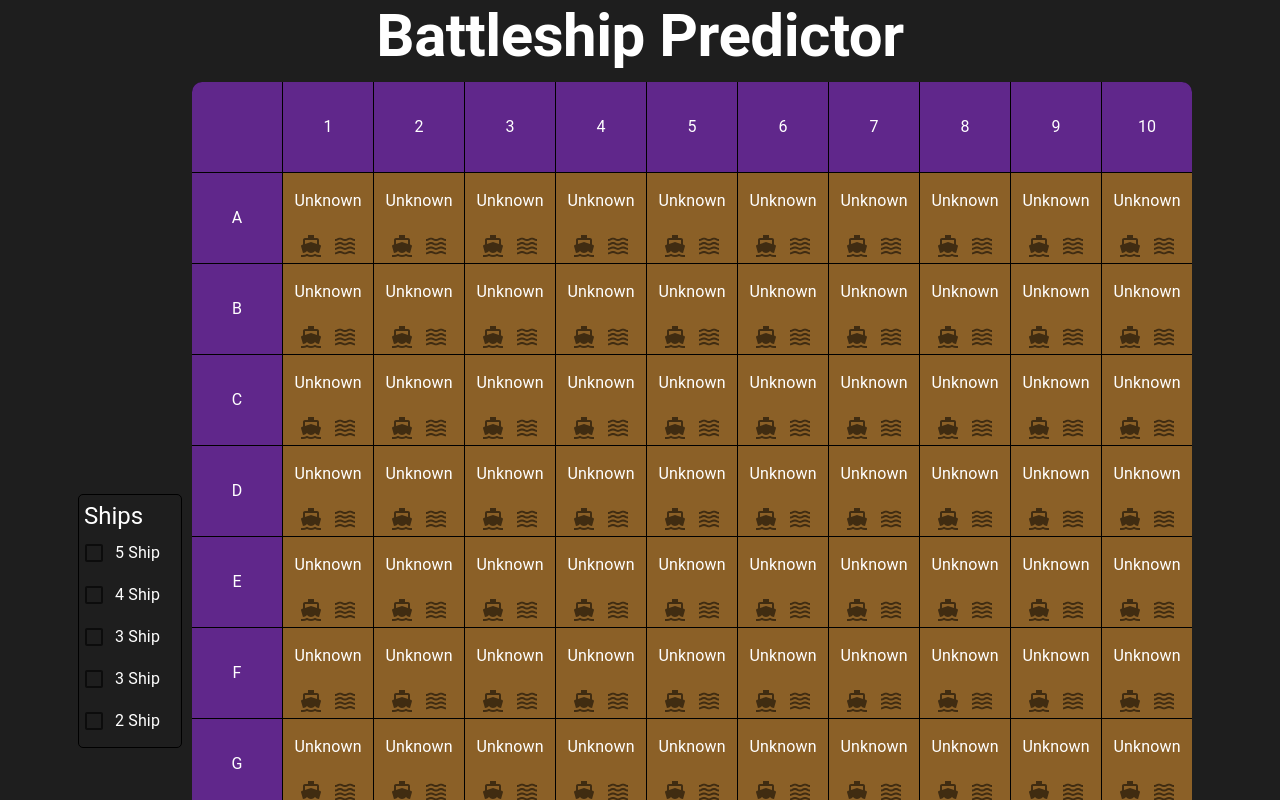
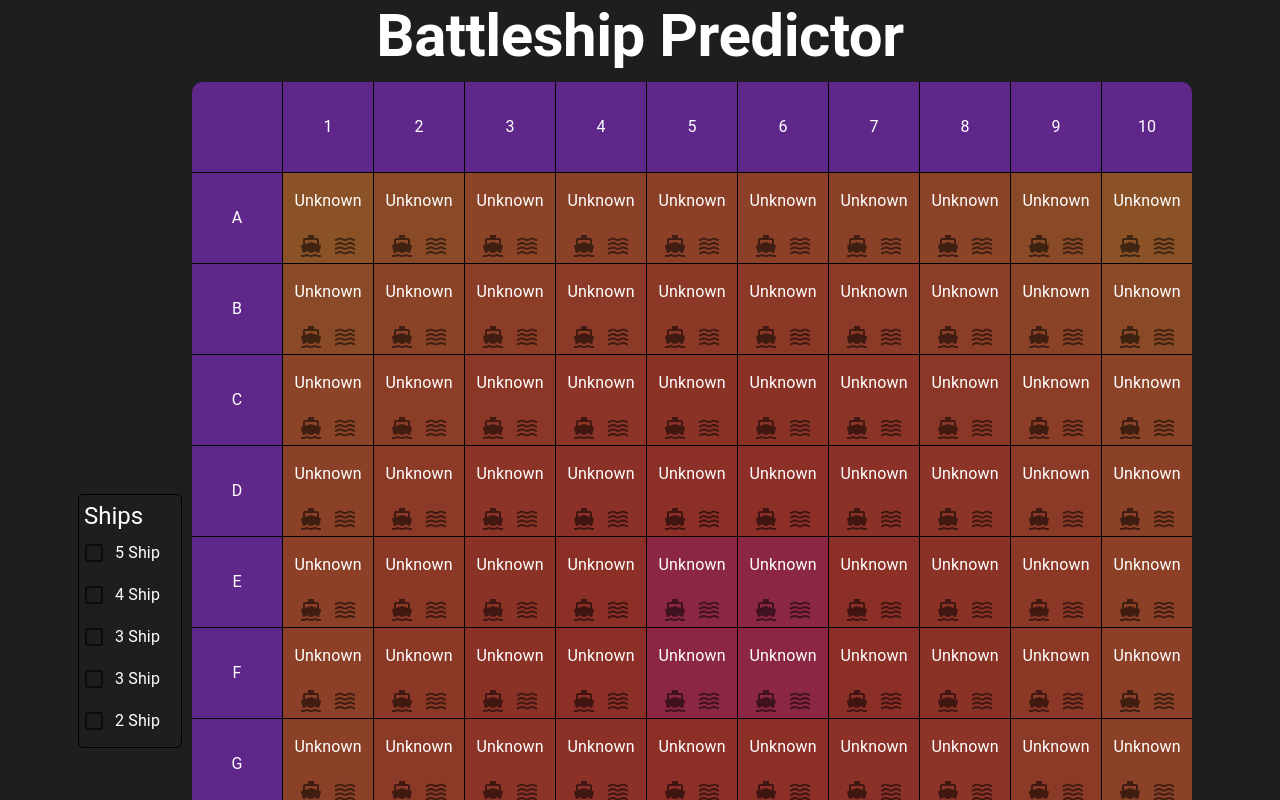
Before and after one commit to jcbyte/battleship-predictor, a Next.js app: page / in a window 1280 px wide. Shown: the top 800 px of the page. Built offline with nearby package versions, Linux system fonts and the light colour scheme.

Commit message:
added brute force algorithm

```diff
--- a/app/page.tsx
+++ b/app/page.tsx
@@ -45,6 +45,7 @@ const TILE_COLOURS = {
 	label: "#60278B",
 	lowProbability: "#8B6027",
 	highProbability: "#8B2E27",
+	maxProbability: "#8b2745",
 	hit: "#528B27",
 	sunk: "#278B2E",
 	miss: "#278B60",
@@ -97,7 +98,10 @@ export const GridItem = (
 		);
 	} else if (props.tile.type == "game") {
 		var tile: GameTile = props.tile as GameTile;
-		boxColour = {
+		boxColour =
+			tile.data.probability == props.maxProbability
+				? TILE_COLOURS["maxProbability"]
+				: {
 						unknown: colourLerp(
 							TILE_COLOURS["lowProbability"],
 							TILE_COLOURS["highProbability"],
@@ -208,17 +212,48 @@ export default function Home() {
 	}
 
 	function calculateProbabilities(newBoard: CellData[][]) {
-		var newMaxProbability = 3;
+		var newMaxProbability = 0;
+
+		function stateToSpace(state: CellData["state"]): number {
+			if (state == "unknown") return 1;
+			if (state == "hit") return HIT_MULTIPLIER;
+			return 0;
+		}
 
 		for (var x = 0; x < BOARD_SIZE; x++) {
 			for (var y = 0; y < BOARD_SIZE; y++) {
 				var probability = 0;
+				if (board[x][y].state == "unknown") {
 					ships
 						.filter((ship) => !ship.sunk)
 						.forEach((ship) => {
-						console.log(ship);
-						// TODO
+							var horizontal = [];
+							var vertical = [];
+
+							for (var i = -ship.length + 1; i < ship.length; i++) {
+								var newX = x + i;
+								if (newX < 0 || newX >= BOARD_SIZE) horizontal.push(0);
+								else horizontal.push(stateToSpace(board[newX][y].state));
+
+								var newY = y + i;
+								if (newY < 0 || newY >= BOARD_SIZE) vertical.push(0);
+								else vertical.push(stateToSpace(board[x][newY].state));
+							}
+
+							for (var i = 0; i < ship.length; i++) {
+								var thisProbabilityHorizontal = 1;
+								var thisProbabilityVertical = 1;
+								for (var j = i; j < i + ship.length; j++) {
+									thisProbabilityHorizontal *= horizontal[j];
+									thisProbabilityVertical *= vertical[j];
+								}
+
+								probability += thisProbabilityHorizontal + thisProbabilityVertical;
+							}
 						});
+				}
+				if (probability > newMaxProbability) newMaxProbability = probability;
+				newBoard[x][y].probability = probability;
 			}
 		}
 
@@ -229,6 +264,10 @@ export default function Home() {
 	useEffect(() => {
 		calculateProbabilities(board);
 	}, []);
+
+	useEffect(() => {
+		if (autoUpdateProbabilities) calculateProbabilities(board);
+	}, [ships]);
 
 	function toggleShip(shipIndex: number) {
 		var newShips = [...ships];
```
Lines whose indentation alone changed are shown as unchanged.
